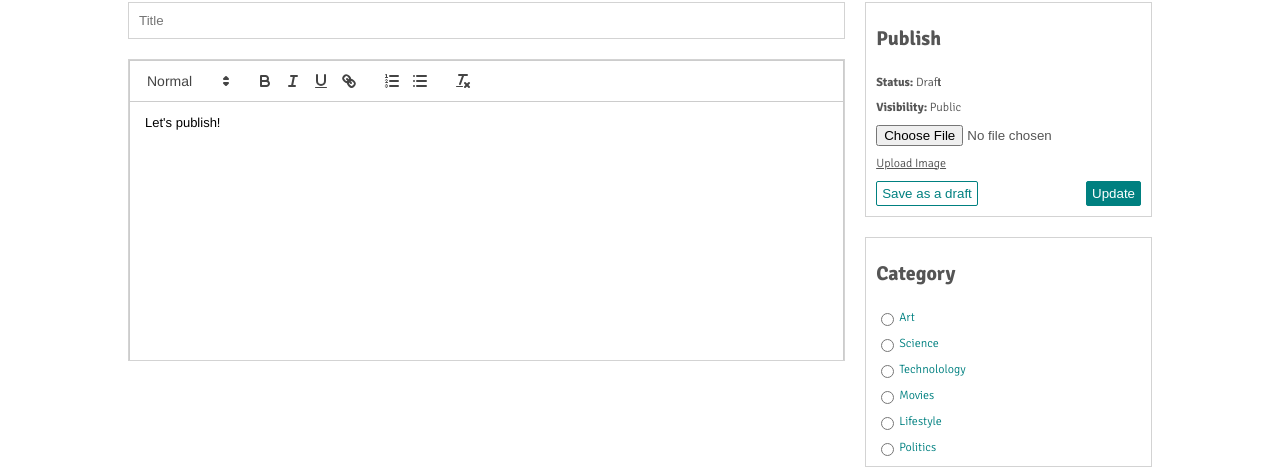
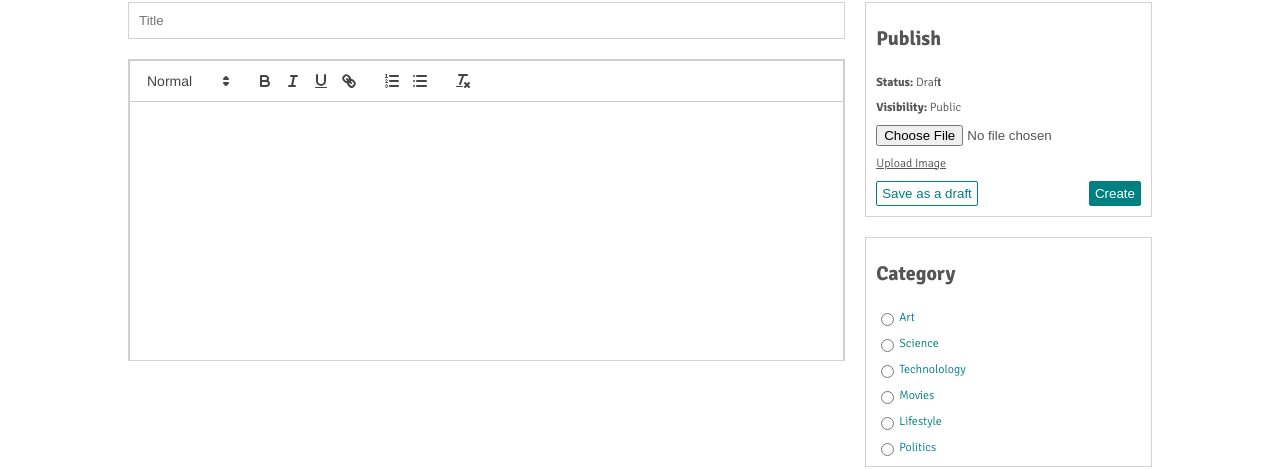
Before and after one commit to Mjay202/Blog-App, a React (Vite) app in the folder client/: page /create in a window 1280 px wide. Shown: the part 151-620 px from the top of the page. Built offline with nearby package versions, Linux system fonts and the light colour scheme.

Commit message:
got setValue postCont

```diff
--- a/client/src/pages/Create.jsx
+++ b/client/src/pages/Create.jsx
@@ -1,4 +1,5 @@
-import React, { useState } from 'react'
+import axios from 'axios';
+import React, { useEffect, useState } from 'react'
 import ReactQuill from "react-quill";
 import "react-quill/dist/quill.snow.css";
 import { useLocation } from 'react-router-dom';
@@ -6,17 +7,46 @@ import { useLocation } from 'react-router-dom';
 
 const Create = () => {
 
-const [value, setValue] = useState("Let's publish!");
-const [title, setTitle] = useState("");
-const [File, setFile] = useState(null);
-const [cat, setCat] = useState("");
+  const [postCont, setpostCont] = useState({});
+  const [value, setValue] = useState('');
+  const [title, setTitle] = useState("");
+  const [File, setFile] = useState(null);
+  const [cat, setCat] = useState("");
 
-  const location = useLocation().search
-  console.log(location);
+  const editId = useLocation().search.split("=")[1]
+
+
+  const handleUpdate = () => {
+
+  }
+  const handleCreate = () => {
+
+  }
+
+  useEffect(() => {
+    const fetchpostCont = async () => {
+      try {
+        const res = await axios.get(`http://localhost:5000/api/posts/${editId}`);
+        setpostCont(res.data);
+        setValue(res.data.cont);
+        console.log(res.data);
+      } catch (err) {
+        console.log(err);
+      }
+    };
+   if (editId) fetchpostCont();
+    console.log(postCont.id);
+  }, [editId]);
+
+
+
+
+
+
   return (
     <div className="create">
       <div className="content">
-        <input type="text" name="Title" id="" placeholder="Title" />
+        <input type="text" name="Title" id="" placeholder={editId? postCont.title : "Title"} />
         <div className="editorContainer">
           <ReactQuill
             className="editor"
@@ -35,13 +65,17 @@ const [cat, setCat] = useState("");
           <span>
             <b> Visibility: </b> Public
           </span>
-          <input type="file"/>
+          <input type="file" />
           <label className="file" htmlFor="file">
             Upload Image
           </label>
           <div className="buttons">
             <button>Save as a draft </button>
-            <button>Update</button>
+            {editId ? (
+              <button onClick={handleUpdate}>Update</button>
+            ) : (
+              <button onClick={handleCreate}>Create</button>
+            )}
           </div>
         </div>
         <div className="item">
@@ -67,9 +101,8 @@ const [cat, setCat] = useState("");
             <label htmlFor="lifestyle">Lifestyle</label>
           </div>
           <div className="cat">
-
-          <input type="radio" name="cat" value="politics" id="politics" />
-          <label htmlFor="politics">Politics</label>
+            <input type="radio" name="cat" value="politics" id="politics" />
+            <label htmlFor="politics">Politics</label>
           </div>
         </div>
       </div>
```
